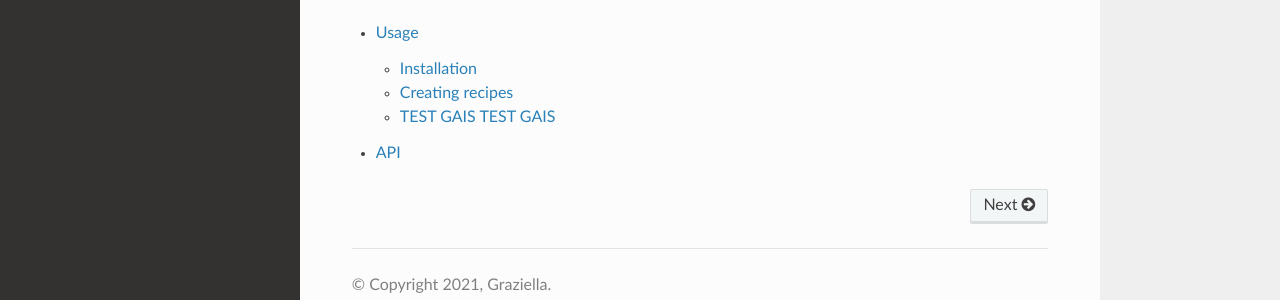
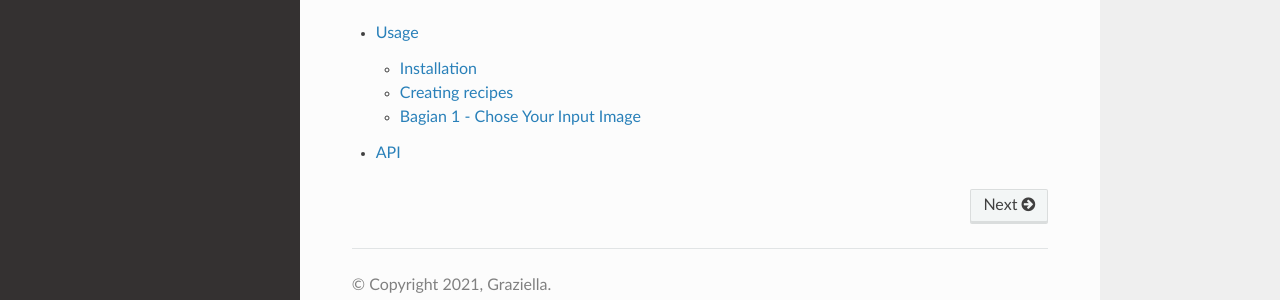
Before and after one commit to rayhandrin/PCD-EAS-JTK-2021, a Sphinx documentation site: the page built from docs/source/index.rst, in a window 1280 px wide. Shown: the part 440-740 px from the top of the page. Built offline with Sphinx 7.4.7 and the Read the Docs theme 2.0.0, drawn with Linux system fonts in a browser that asks for light colours; part of the change alters nothing that is shown.

Commit message:
Update usage.rst
Tambah bagian 1

```diff
--- a/docs/source/usage.rst
+++ b/docs/source/usage.rst
@@ -32,5 +32,41 @@ For example:
 >>> lumache.get_random_ingredients()
 ['shells', 'gorgonzola', 'parsley']
 
-TEST GAIS TEST GAIS
--------------------
+Bagian 1 - Chose Your Input Image
+----------------------------------
+
+Ini merupakan bagian awal dari proses manipulasi gambar, yaitu dengan memilih terlebih dahulu gambar input yang nantinya akan diaplikasikan style dari gambar style reference.
+
+"""
+Bagian  : Proses Input Gambar - Tahap 1
+Revisi  : 1
+Tanggal : 2023/05/31
+"""
+# Accept file from user
+uploaded_file = st.file_uploader("Your input image", type="jpg")
+
+# Store the uploaded image as a local file in the "test_input" folder
+if uploaded_file is None:
+    # with open(os.path.join("test_input", uploaded_file.name), "wb") as f:
+    #     f.write(uploaded_file.getbuffer())
+    # st.write("Saved file:", uploaded_file.name)
+
+    # Diberikan indentasi agar dapat dijalankan - Aldrin
+    # Set the dpi of the figure, we change it to 100 because for performance reasons
+    plt.rcParams["figure.dpi"] = 100
+
+    # Choose input face : Add your own image to the test_input directory and put the name here
+    # filepath = f"test_input/{uploaded_file.name}"
+    filepath = f"test_input/iu.jpeg"
+
+    # Strip the extension and add .pt
+    name = strip_path_extension(filepath) + ".pt"
+
+    # Aligns and crops face
+    aligned_face = align_face(filepath)
+
+    # Use e4e to encode the face (act as GAN inversion)
+    my_w = e4e_projection(aligned_face, name, device).unsqueeze(0)
+
+    # Display the input face
+    st.image(filepath, caption="Input Image", width=300)
```
